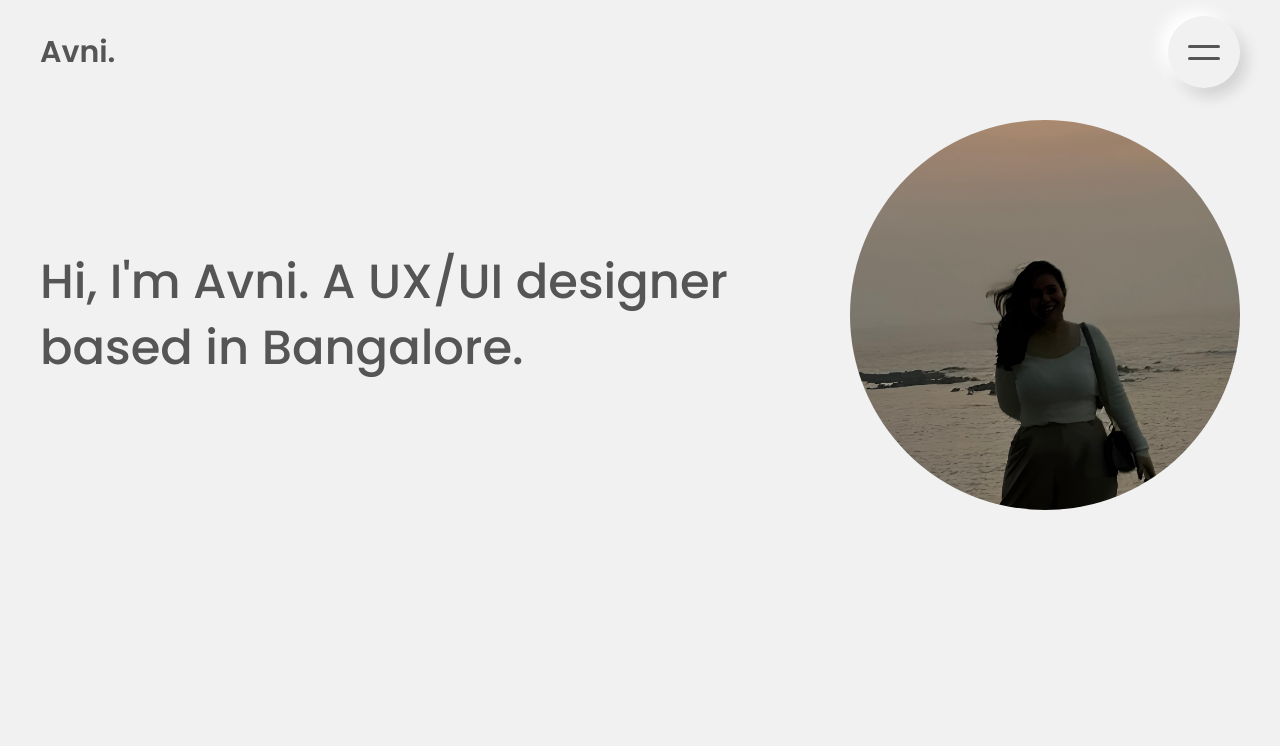
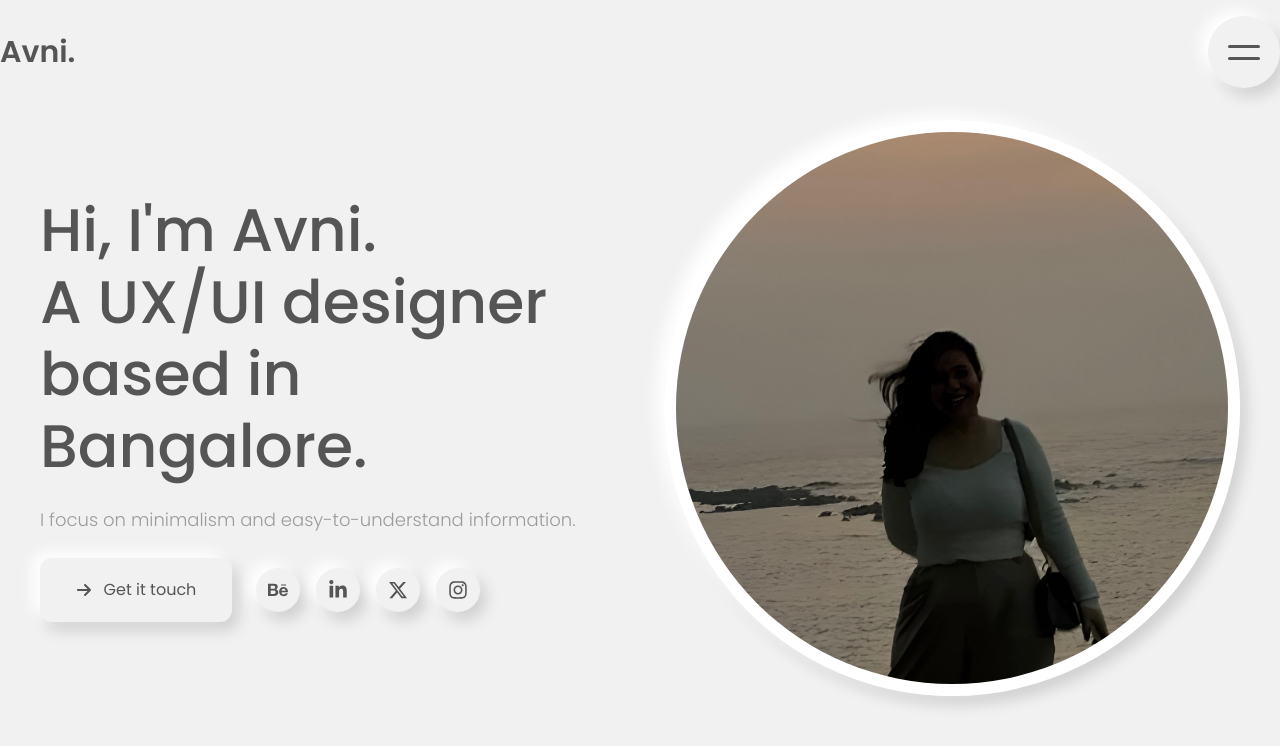
Before and after one commit to maliknajeeb113/Designer-Portfolio, a React (Vite) app: page / in a window 1280 px wide. Shown: the top 746 px of the page. Built offline with nearby package versions, Linux system fonts and the light colour scheme.

Commit message:
add: hero fixed

```diff
--- a/src/components/Body.jsx
+++ b/src/components/Body.jsx
@@ -1,22 +1,84 @@
 import hero from "../assets/hero.jpeg";
+import {
+  FaArrowRight,
+  FaBehance,
+  FaLinkedinIn,
+  FaXTwitter,
+  FaInstagram,
+} from "react-icons/fa6";
+import { Link } from "react-router-dom";
+
 const Body = () => {
-    console.log("body")
-    return (
-    <main className="bg-primary top-[120px] absolute flex flex-col justify-center items-center px-16 md:px-10 mx-auto" id="body">
-        <div className="container flex flex-col md:flex-row-reverse gap-10 items-center" id="hero">
-            <div id="hero-img" className="flex items-center justify-center rounded-full overflow-hidden md:w-6/12">
-                <img src={hero} alt="" className="" />
+  return (
+    <main
+      className="bg-primary w-screen top-[120px] absolute flex flex-col justify-center font-poppins items-center px-6 md:px-10 mx-auto"
+      id="body"
+    >
+      <div
+        className="container flex flex-col md:flex-row-reverse gap-10 items-center"
+        id="hero"
+      >
+        <div id="hero-img" className="flex items-center justify-center">
+          <img
+            src={hero}
+            alt=""
+            className=" border-white border-8 md:border-[12px] rounded-full shadow-neu lg:max-w-xl"
+          />
+        </div>
+        <div className="flex flex-col gap-6" id="hero-left">
+          <div className=" flex flex-col gap-6">
+            <h1
+              className="!leading-[1.2] text-3xl md:text-6xl font-medium "
+              font-medium
+            >
+              Hi, I'm Avni. <br /> A UX/UI designer based in Bangalore.
+            </h1>
+            <span className="text-[rgb(156,156,156)]  md:text-lg font-thin">
+              I focus on minimalism and easy-to-understand information.
+            </span>
+          </div>
+          <div className="flex flex-col md:flex-row justify-start gap-6">
+            <div
+              className="flex justify-center rounded-xl hover:shadow-neu-i items-center shadow-neu w-48 h-16 gap-3"
+              id="get-in-touch"
+            >
+              <FaArrowRight />
+              <span>Get it touch</span>
             </div>
-            <div id="hero-text">
-                <div className="text-5xl font-medium font-poppins leading-snug">
-                    Hi, I'm Avni. A UX/UI designer based in Bangalore.
+            <div id="hero-icons" className="flex flex-row gap-4 items-center">
+              <Link to={"https://www.behance.net/avniigarg"} target="_blank">
+                <div className="shadow-neu p-3 hover:scale-105 duration-300 rounded-full hover:shadow-neu-i">
+                  <FaBehance className="w-5 h-5 font-semibold" />
                 </div>
+              </Link>
+              <Link
+                to={"https://www.linkedin.com/in/garg-avni/"}
+                target="_blank"
+              >
+                <div className="shadow-neu p-3 hover:scale-105 duration-300 rounded-full hover:shadow-neu-i">
+                  <FaLinkedinIn className="w-5 h-5" />
+                </div>
+              </Link>
+              <Link to={"https://twitter.com/avniigarg"} target="_blank">
+                {" "}
+                <div className="shadow-neu p-3 hover:scale-105 duration-300 rounded-full hover:shadow-neu-i">
+                  <FaXTwitter className="w-5 h-5" />
+                </div>
+              </Link>
+              <Link
+                to={"https://www.instagram.com/avnigarg.ux/"}
+                target="_blank"
+              >
+                <div className="shadow-neu p-3 hover:scale-105 duration-300 rounded-full hover:shadow-neu-i">
+                  <FaInstagram className="w-5 h-5" />
+                </div>
+              </Link>
             </div>
+          </div>
+        </div>
+      </div>
+    </main>
+  );
+};
 
-        </div>
-
-    </main>
-    )
-}
-
-export default Body
+export default Body;
--- a/src/components/Navbar.jsx
+++ b/src/components/Navbar.jsx
@@ -11,7 +11,7 @@ const Navbar = () => {
 
   return (
     <nav className={`${isNavOpen ? "h-screen" : ""} w-screen text-[rgb(85,85,85)] font-poppins fixed top-0 bg-[rgb(241,241,241)] z-10`}>
-      <div className="container flex px-16 md:px-10 md:mx-auto py-4 items-center justify-between">
+      <div className="container flex px-6 md:px-0 md:mx-auto py-4 items-center justify-between">
         <div className="font-semibold text-3xl" id="Logo">
           <Link to={"/"}>Avni.</Link>
         </div>
```
